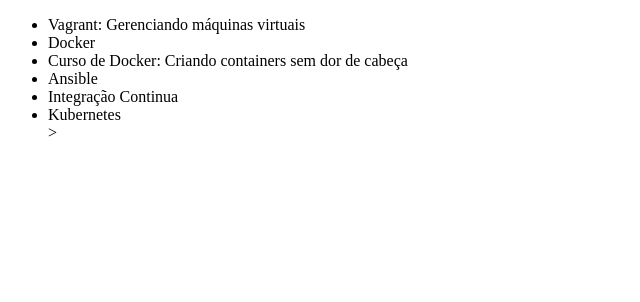
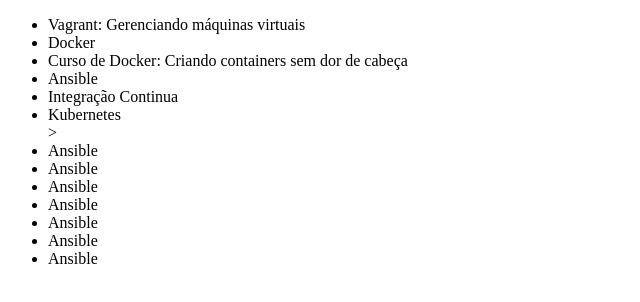
Before and after one commit to FernandoIKassa/AulaAlura, a plain HTML site: page index.html in a window 1280 px wide. Shown: the whole page, without its empty margins (0-640 px from the left). Drawn offline with Linux system fonts and the light colour scheme.

Commit message:
Adicionando várias linhas de cursos

```diff
--- a/index.html
+++ b/index.html
@@ -12,6 +12,13 @@
         <li>Ansible</li>
         <li>Integração Continua</li>
         <li>Kubernetes</li>>
+        <li>Ansible</li>
+        <li>Ansible</li>
+        <li>Ansible</li>
+        <li>Ansible</li>
+        <li>Ansible</li>
+        <li>Ansible</li>
+        <li>Ansible</li>
     </ul>
 </body>
 </html>
```
